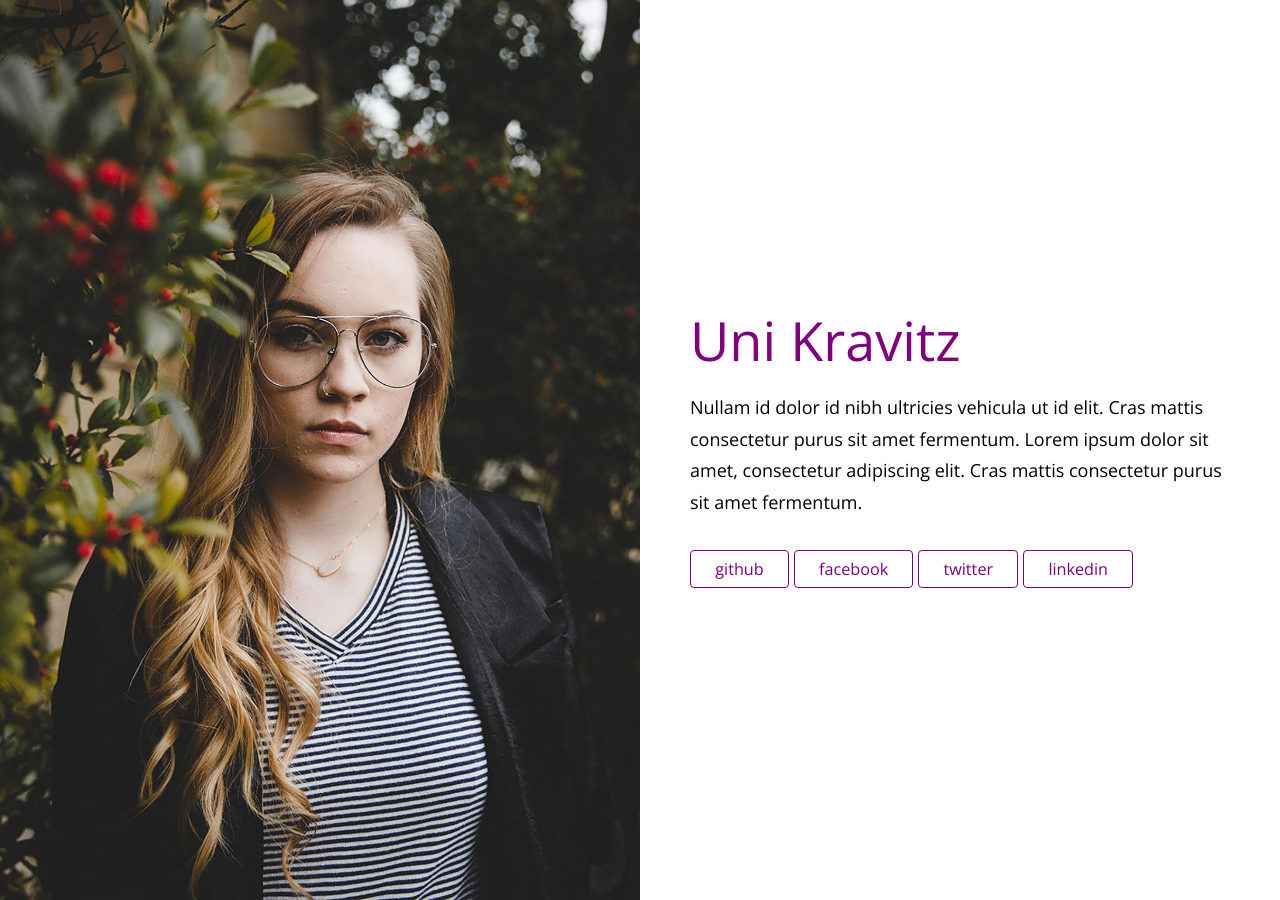
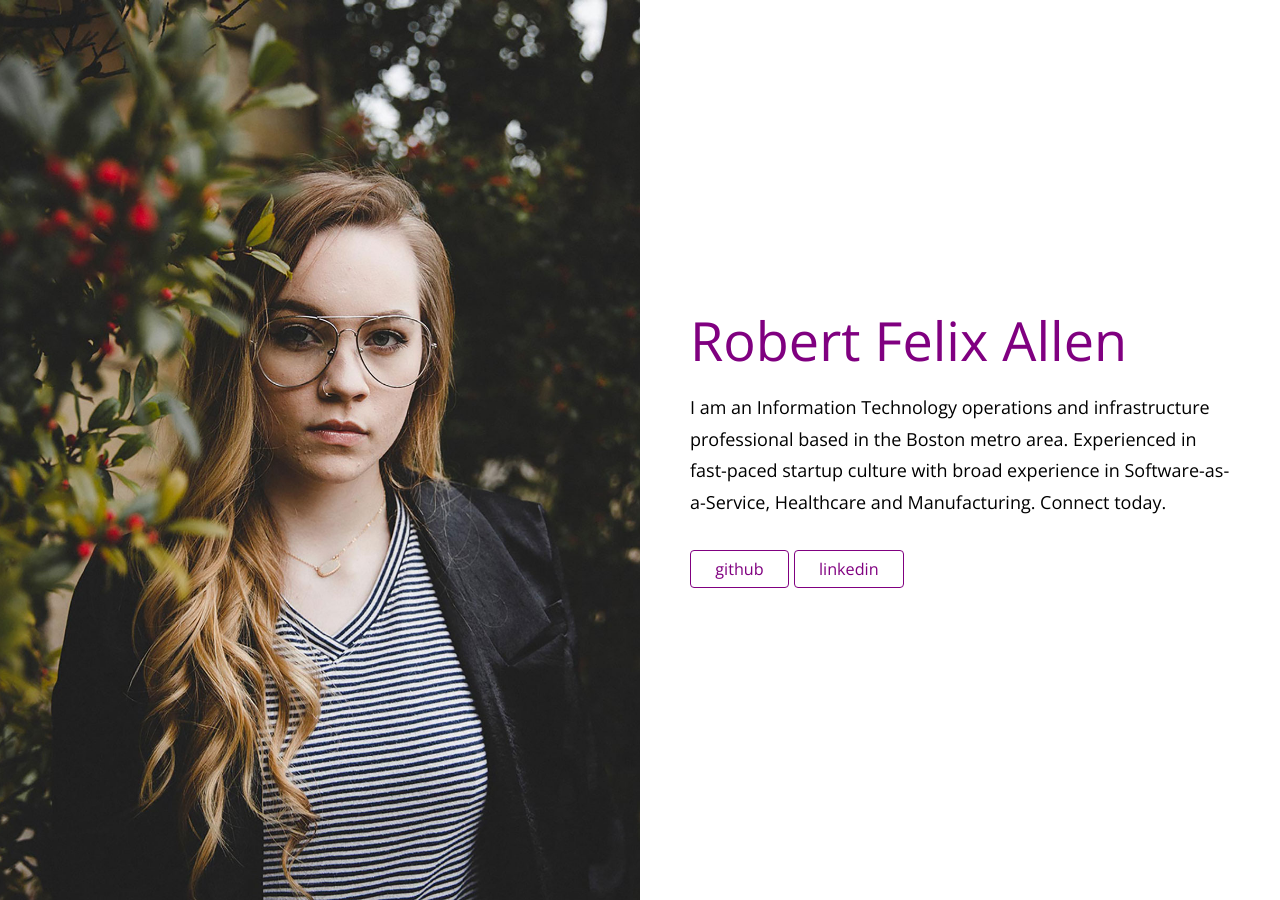
Before and after one commit to rfelixallen/rfelixallen-card, a Jekyll site: the page built from docs/index.html, in a window 1280 px wide. Built offline with Jekyll 4.4.1, drawn with Linux system fonts in a browser that asks for light colours.

Commit message:
Replaced demo text with initial draft copy

```diff
--- a/docs/_config.yml
+++ b/docs/_config.yml
@@ -1,22 +1,18 @@
 # Your Name or Company
-title: Uni Kravitz
+title: Robert Felix Allen
 
 # Description of your website. This is used for social sharing.
-description:  The beautiful website of artist, poet, craftsperson, cyclist, and avid juggler, Uni Kravitz.
+description: Personal website of Information Technology professional Robert Felix Allen.
 
 # A brief blurb about yourself
-content: Nullam id dolor id nibh ultricies vehicula ut id elit. Cras mattis consectetur purus sit amet fermentum. Lorem ipsum dolor sit amet, consectetur adipiscing elit. Cras mattis consectetur purus sit amet fermentum.
+content: I am an Information Technology operations and infrastructure professional based in the Boston metro area. Experienced in fast-paced startup culture with broad experience in Software-as-a-Service, Healthcare and Manufacturing. Connect today.
 
 # Add your social links
 social:
   - platform: github
-    url: https://github.com/brianmaierjr
-  - platform: facebook
-    url: https://facebook.com/brianmaierjr
-  - platform: twitter
-    url: https://twitter.com/brianmaierjr
+    url: https://github.com/rfelixallen
   - platform: linkedin
-    url: brianmaierjr
+    url: https://linkedin.com/in/robert-felix-allen
 
 # General settings
 # url: http://brianmaierjr.github.com/uni
```
